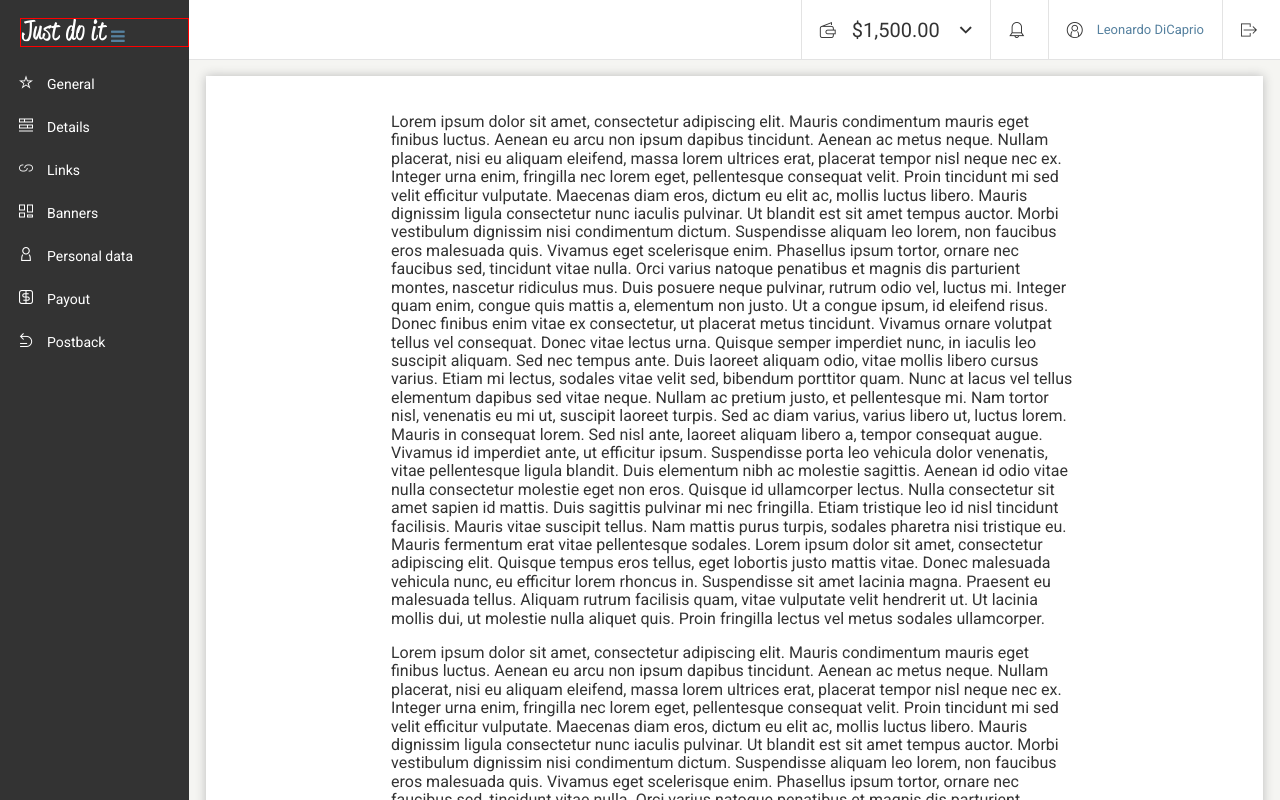
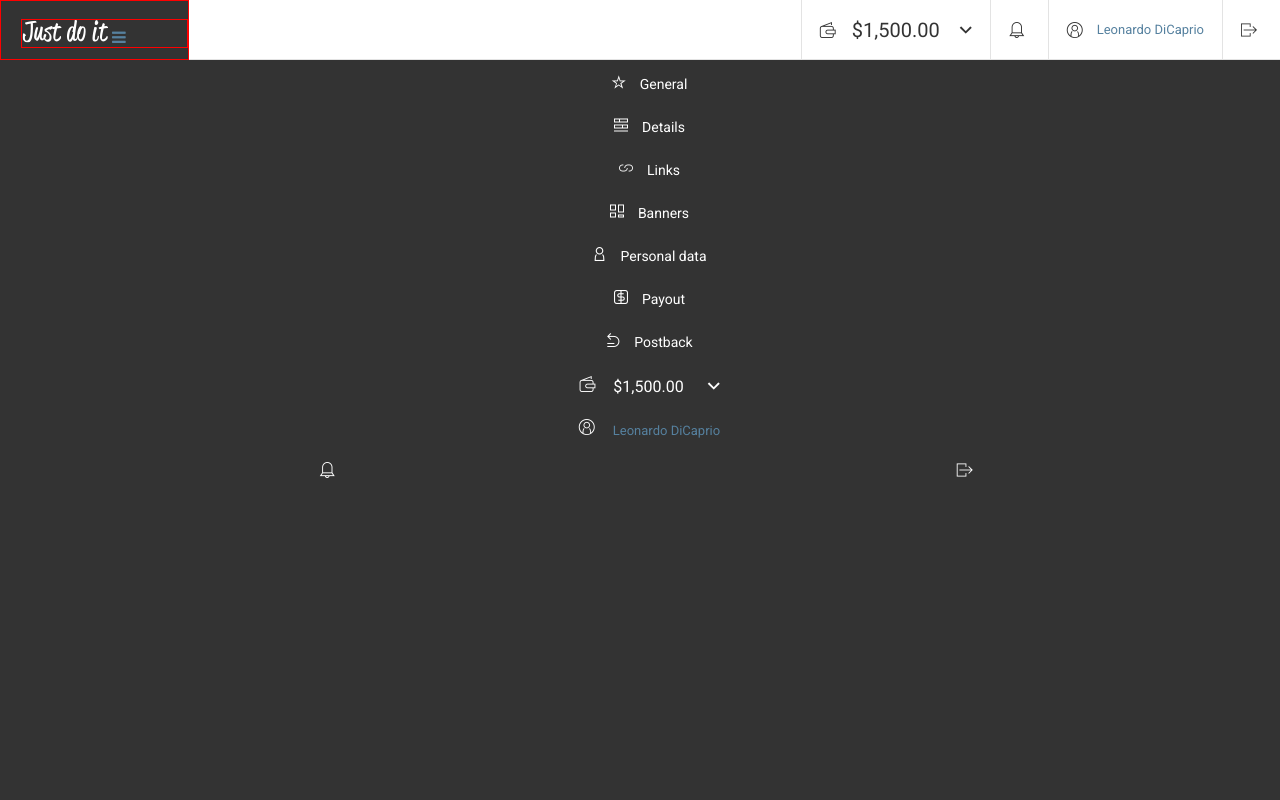
Before and after one commit to JoWos/9, a website: page index.html in a window 1280 px wide. Both pictures are taken after a click on the link 117 px from the left and 36 px from the top of the page. Shown: the top 800 px of the page. Drawn offline with Linux system fonts and the light colour scheme.

Commit message:
Add js for sidebar

```diff
--- a/index.html
+++ b/index.html
@@ -14,13 +14,13 @@
             <div class="logo-wrapper">
                 <div class="logo">
                     <img src="images/logo.png">
-                    <a href="#" class="hamburger-icon">
+                    <a href="#" class="hamburger-icon" id="hamburger">
                         <i class="fa fa-bars"></i>
                     </a>
                 </div>
             </div>
             <ul class="top-bar">
-                <li>
+                <li id="li-wallet">
                     <i class="icon-wallet"></i>
                     $1,500.00
                     <i class="icon-arrow-down-small" id="wallet-arrow"></i>
@@ -38,7 +38,7 @@
                 </li>
             </ul>
         </header>
-        <div class="sidebar js--toggle-sidebar">
+        <div class="sidebar js--toggle-sidebar" id="sidebar">
 
             <ul class="nav" >
                 <li><a href="#" class="sidebar-link"><i class="icon-general"></i>General</a></li>
--- a/js/script.js
+++ b/js/script.js
@@ -8,9 +8,21 @@ document.addEventListener('DOMcontentLoaded', function() {
 })
 
 
+var hamburger = document.getElementById('hamburger');
+hamburger.addEventListener('click', function() {
+
+	var sidebar = document.getElementById('sidebar');
+	sidebar.classList.toggle('sidebar-open');
+})
+
+// COLLAPSIBLE WALLET //
 var arrow = document.getElementById('wallet-arrow');
 arrow.addEventListener('click', function (){
 
 var wallet = document.getElementById('wallet-box');
 	wallet.classList.toggle('wallet-collapsed');
+
+var liWallet = document.getElementById('li-wallet');
+	liWallet.classList.toggle('li-wallet-collapsed');
+
 })
--- a/sass/style.scss
+++ b/sass/style.scss
@@ -53,8 +53,29 @@ ul {
     padding: 0;
 }
 
+
 header {
     background-color: $dark;
+    height: 40px;
+   /* position: fixed;*/
+    z-index: 2;
+
+    .logo-wrapper {
+        background: $dark;
+        /*height: 60px;*/
+        width: 189px;
+        border: 1px solid red;
+
+        .logo {
+           /* margin: 18px 0 18px 20px;*/
+            border: 1px solid red;
+
+        }
+    }
+
+    .top-bar {
+        display: none;
+    }
 
     @media (min-width: 992px) {
         display: flex;
@@ -71,6 +92,7 @@ header {
             background: $dark;
             height: 60px;
             width: 189px;
+            border: 1px solid red;
 
             .logo {
                 margin: 18px 0 18px 20px;
@@ -140,13 +162,22 @@ header {
                     display: block;
                 }
             }
+
+            .li-wallet-collapsed {
+                background-color: $background-color;
+            }
         }
     }
 }
 
 .sidebar {
+    display: none;
+
+
+    @media (min-width: 992px) {
     height: 100%;
     width: 189px;
+    display: block;
     background-color: $dark;
     position: fixed;
     top: 0;
@@ -205,6 +236,86 @@ header {
         .top-bar-sm {
             color: white;
 
+            li {
+                width: 100%;
+                height: 43px;
+                padding-top: 15px;
+                padding-left: 19px;
+
+                .icon-wallet {
+                    width: 14px;
+                    height: 13px;
+                    margin-right: 14px;
+                }
+
+                .icon-arrow-down-small {
+                    font-size: 12px;
+                    margin-left: 20px;
+                }
+
+                .icon-notification {
+                        width: 16px;
+                        height: 17px;
+                        margin-right: 14px;
+                }
+
+                .icon-quit {
+                        width: 19px;
+                        height: 15px;
+                }
+
+                .icon-profile {
+                    width: 17px;
+                    height: 17px;
+                    margin-right: 14px;
+                }
+
+                &:hover {
+                    cursor: pointer;
+                }
+            }
+
+        /* @media (min-width: 992px) {
+                display: none;
+            }*/
+        }
+    }
+}
+
+.sidebar-open {
+    background-color: $dark;
+    height: 100%;
+    width: 100%;
+    display: block;
+
+
+    .nav {
+        background-color: $dark;
+        font-size: $sidebar-font-size;
+        color: white;
+        text-align: center;
+       /* margin-left: 0; */
+       /* padding-left: 0;*/
+
+        li {
+            height: 43px;
+            padding-top: 15px;
+            padding-left: 19px;
+
+            a {
+                color: white;
+            }
+
+            i {
+                color: white;
+                margin-right: 14px;
+            }
+        }
+    }
+
+    .top-bar-sm {
+        color: white;
+        text-align: center;
 
         li {
             width: 100%;
@@ -223,9 +334,6 @@ header {
                 margin-left: 20px;
             }
 
-            .icon-wrapper{
-                height: 60px;
-
             .icon-notification {
                     width: 16px;
                     height: 17px;
@@ -235,7 +343,6 @@ header {
             .icon-quit {
                     width: 19px;
                     height: 15px;
-                }
             }
 
             .icon-profile {
@@ -249,14 +356,12 @@ header {
             }
         }
 
-        @media (min-width: 992px) {
-            display: none;
     }
-    }
+
 }
 
 .main-wrapper {
-    margin-left: 189px;
+    margin-top: 10px;
     background-color: $background-color;
 
     section {
```
Also changed, not shown: css/style.css, 1 other file. Lines whose indentation alone changed are shown as unchanged.
